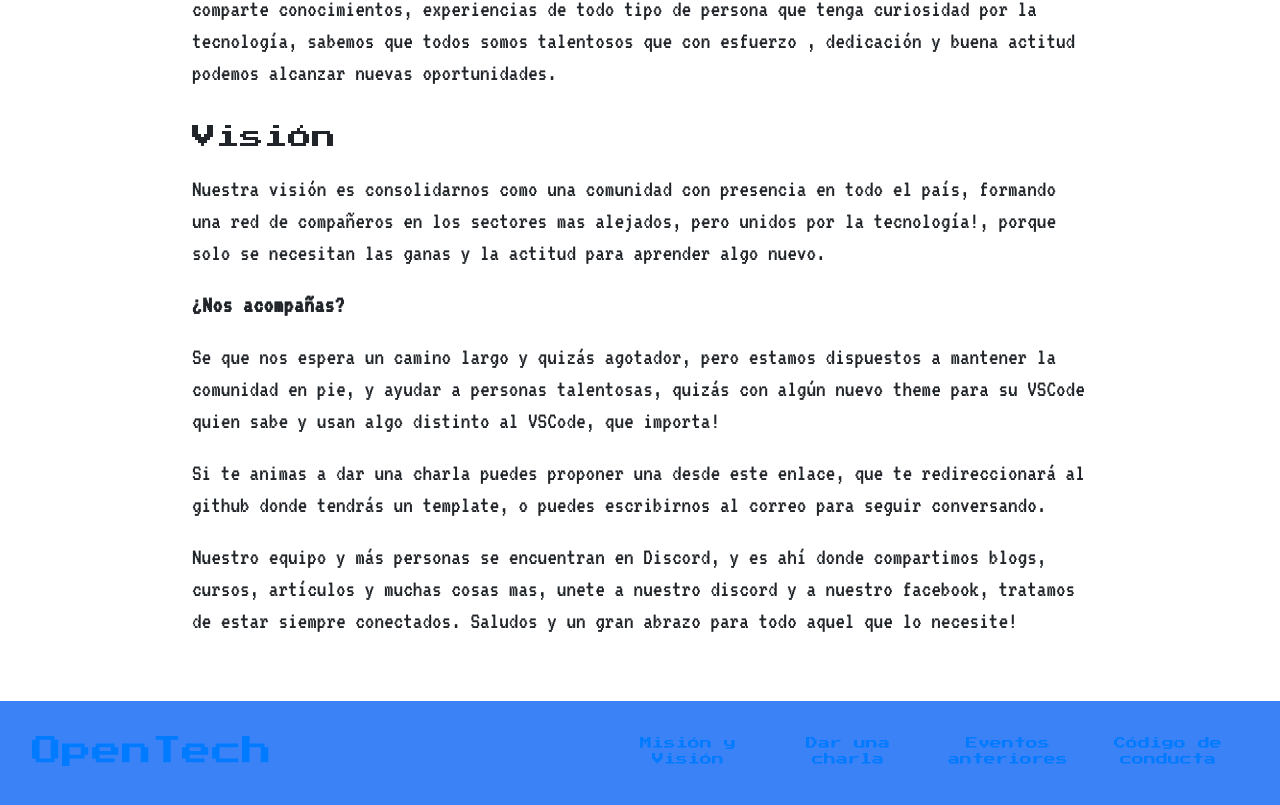
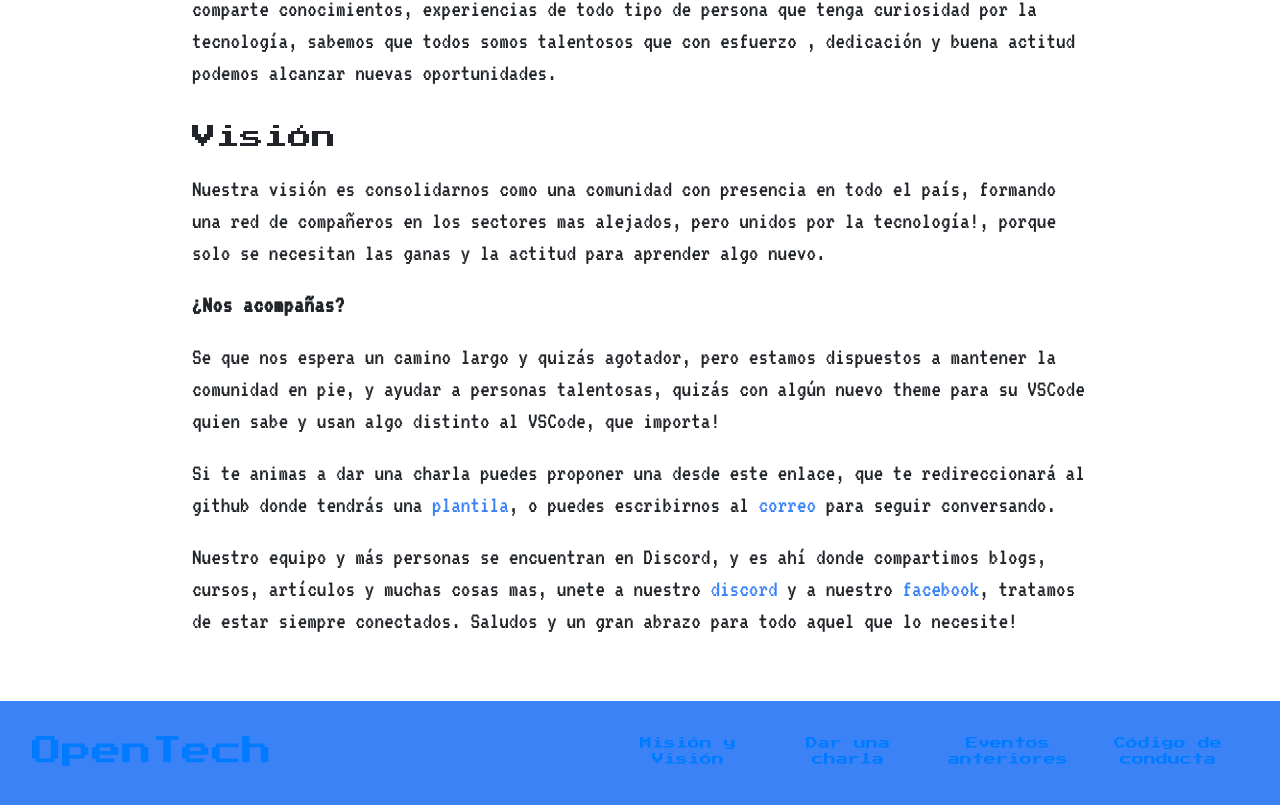
Before and after one commit to opentech-pe/opentech.pe, a Next.js app: page /mission-and-vision in a window 1280 px wide. Shown: the part 1695-2500 px from the top of the page. Built offline with nearby package versions, Linux system fonts and the light colour scheme; no server answers.

Commit message:
feat: add links into mission and vision text

```diff
--- a/pages/mission-and-vision.js
+++ b/pages/mission-and-vision.js
@@ -103,11 +103,49 @@ export default function MissionAndVision() {
             talentosas, quizás con algún nuevo theme para su VSCode quien sabe y
             usan algo distinto al VSCode, que importa!
             <span className="block my-4 md:my-5">
-              Si te animas a dar una charla puedes proponer una desde este enlace,
-              que te redireccionará al github donde tendrás un template, o puedes
-              escribirnos al correo para seguir conversando.
+              Si te animas a dar una charla puedes proponer una desde este
+              enlace, que te redireccionará al github donde tendrás una
+              <a
+                className="text-blue-500"
+                href="https://github.com/opentech-pe/opentech.pe/issues/new?assignees=jhonfitzgerald%2C+paulotijero%2C&labels=cfp&template=propuesta-de-charla.md&title=T%C3%ADtulo+de+tu+charla+.+.+."
+                target="_blank"
+              >
+                {" "}
+                plantila
+              </a>
+              , o puedes escribirnos al{" "}
+              <a
+                className="text-blue-500"
+                href="mailto:loloy.laurencio@gmail.com"
+                target="_blank"
+              >
+                {" "}
+                correo
+              </a>{" "}
+              para seguir conversando.
             </span>
-            Nuestro equipo y más personas se encuentran en Discord, y es ahí donde compartimos blogs, cursos, artículos y muchas cosas mas, unete a nuestro discord y a nuestro facebook, tratamos de estar siempre  conectados. Saludos y un gran abrazo para todo aquel que lo necesite!
+            Nuestro equipo y más personas se encuentran en Discord, y es ahí
+            donde compartimos blogs, cursos, artículos y muchas cosas mas, unete
+            a nuestro{" "}
+            <a
+              className="text-blue-500"
+              href="https://discord.gg/qZ9zATH5sN"
+              target="_blank"
+            >
+              {" "}
+              discord
+            </a>{" "}
+            y a nuestro{" "}
+            <a
+              className="text-blue-500"
+              href="https://www.facebook.com/OpenTechTM"
+              target="_blank"
+            >
+              {" "}
+              facebook
+            </a>
+            , tratamos de estar siempre conectados. Saludos y un gran abrazo
+            para todo aquel que lo necesite!
           </p>
         </section>
       </main>
```
